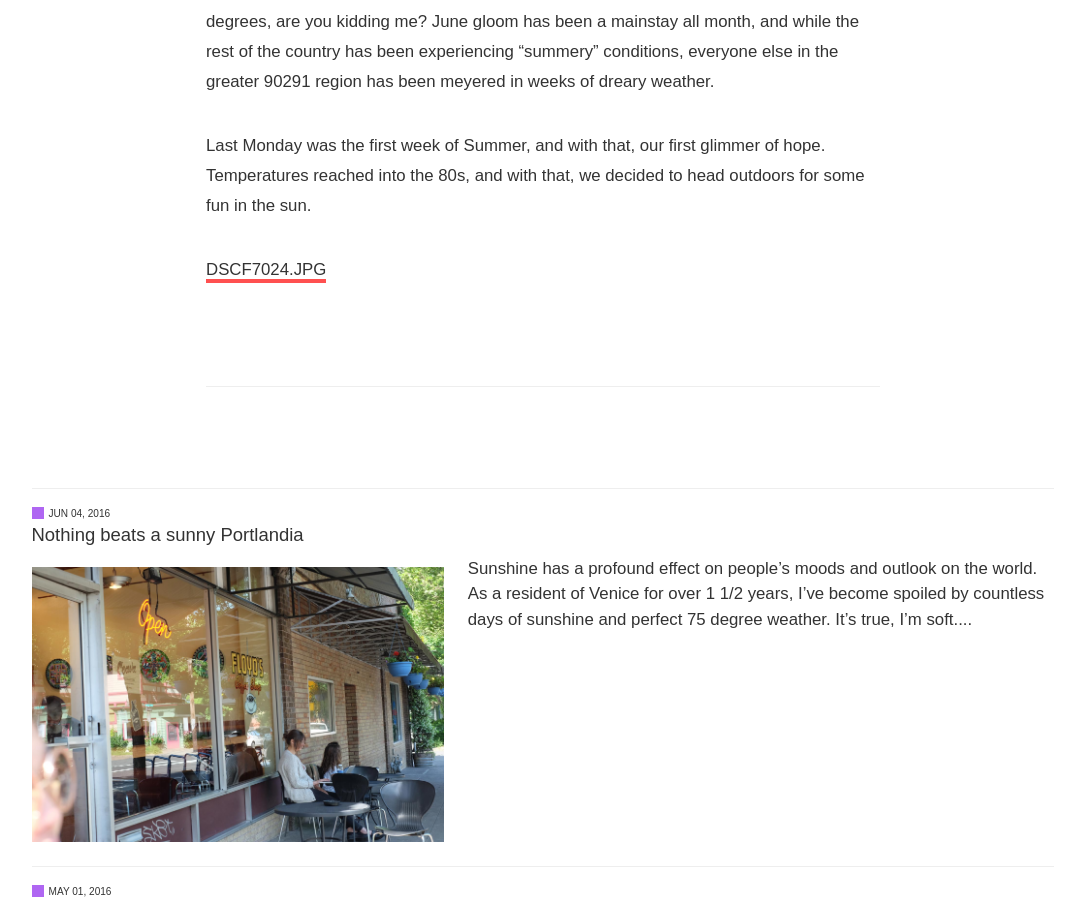
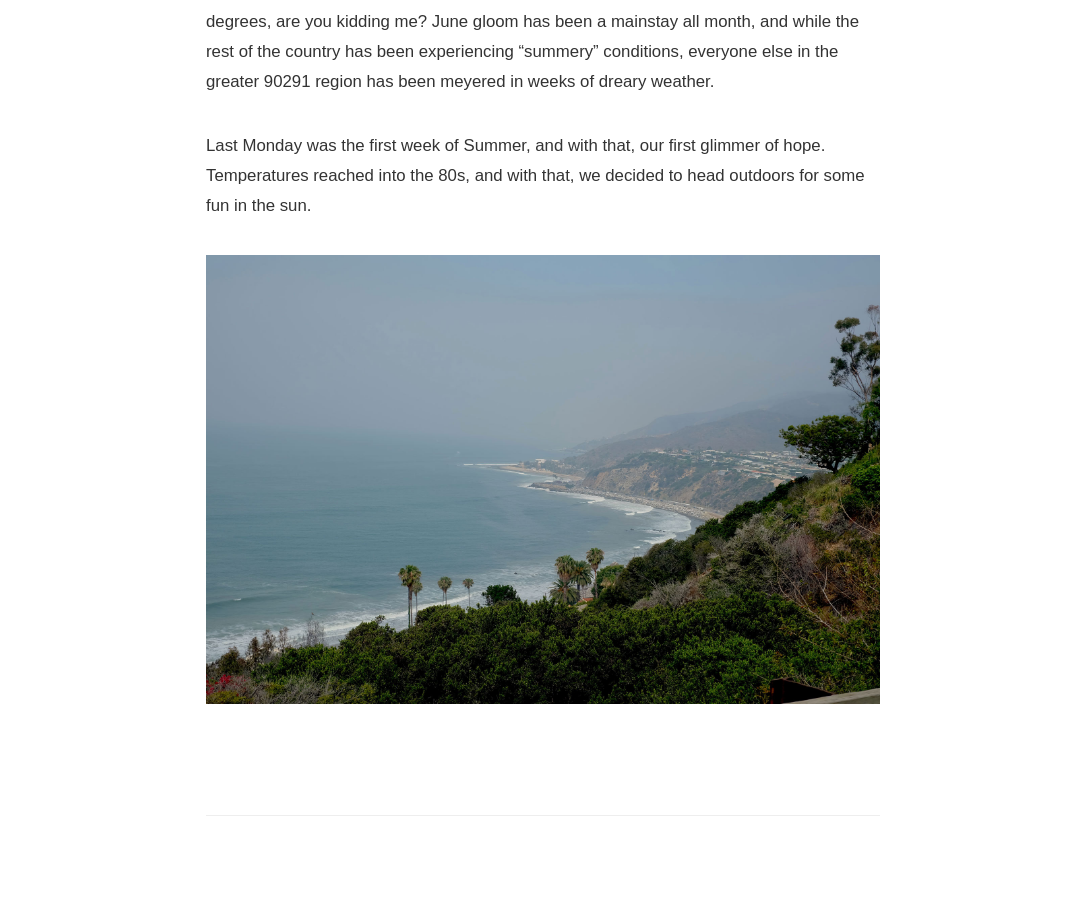
Before and after one commit to PHironaka/Miru-Blog, a Jekyll site: the page built from _posts/2016-06-27-a-break-from-june-gloom.markdown, in a window 1280 px wide and 900 px high, scrolled down 316 px. Shown: the whole window, without its empty margins (97-1172 px from the left). Built offline with Jekyll 4.4.1, drawn with Linux system fonts in a browser that asks for light colours; some web fonts are replaced; a script that is not in the unit is left out; comment, search, counter and statistics services are not loaded.

Commit message:
Updated A Break From June Gloom

```diff
--- a/_posts/2016-06-27-a-break-from-june-gloom.markdown
+++ b/_posts/2016-06-27-a-break-from-june-gloom.markdown
@@ -7,4 +7,4 @@ This is the one time during the calendar year Angelenos are allowed to complain
 
 Last Monday was the first week of Summer, and with that, our first glimmer of hope. Temperatures reached into the 80s, and with that, we decided to head outdoors for some fun in the sun.
 
-[DSCF7024.JPG](/uploads/DSCF7024.JPG)
+![DSCF7024.JPG](/uploads/DSCF7024.JPG)
```
